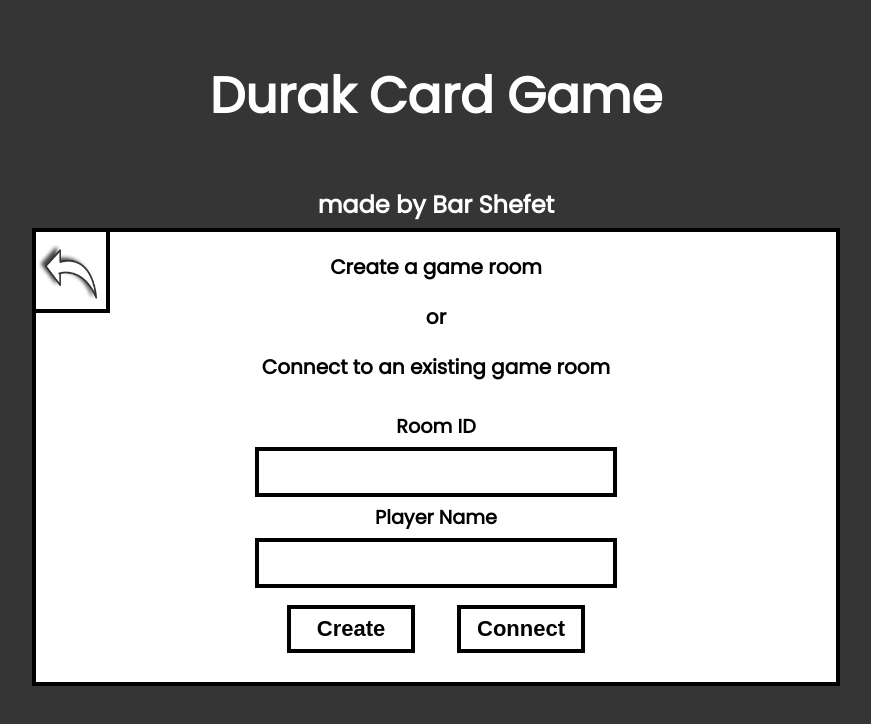
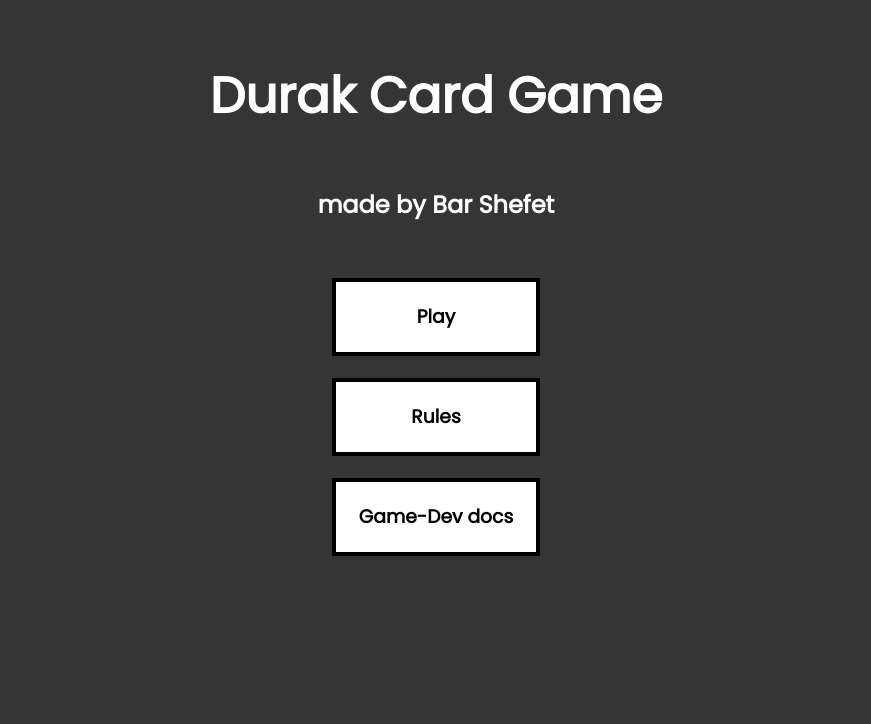
Before and after one commit to barshefet/Durak-card-game, a React (Create React App) app in the folder src/client/: page / in a window 1280 px wide. Shown: the top 724 px of the page, without its empty margins (204-1075 px from the left). Built offline with nearby package versions, Linux system fonts and the light colour scheme; no server answers.

Commit message:
adding home page features

```diff
--- a/src/client/src/components/HomeComponents/Home.tsx
+++ b/src/client/src/components/HomeComponents/Home.tsx
@@ -6,7 +6,7 @@ import Popup from "./Popup";
 import { Link } from "react-router-dom";
 
 const Home = () => {
-  const [popup, setPopup] = useState(true);
+  const [popup, setPopup] = useState(false);
   return (
     <>
       <Popup trigger={popup} setTrigger={setPopup}/>
```
